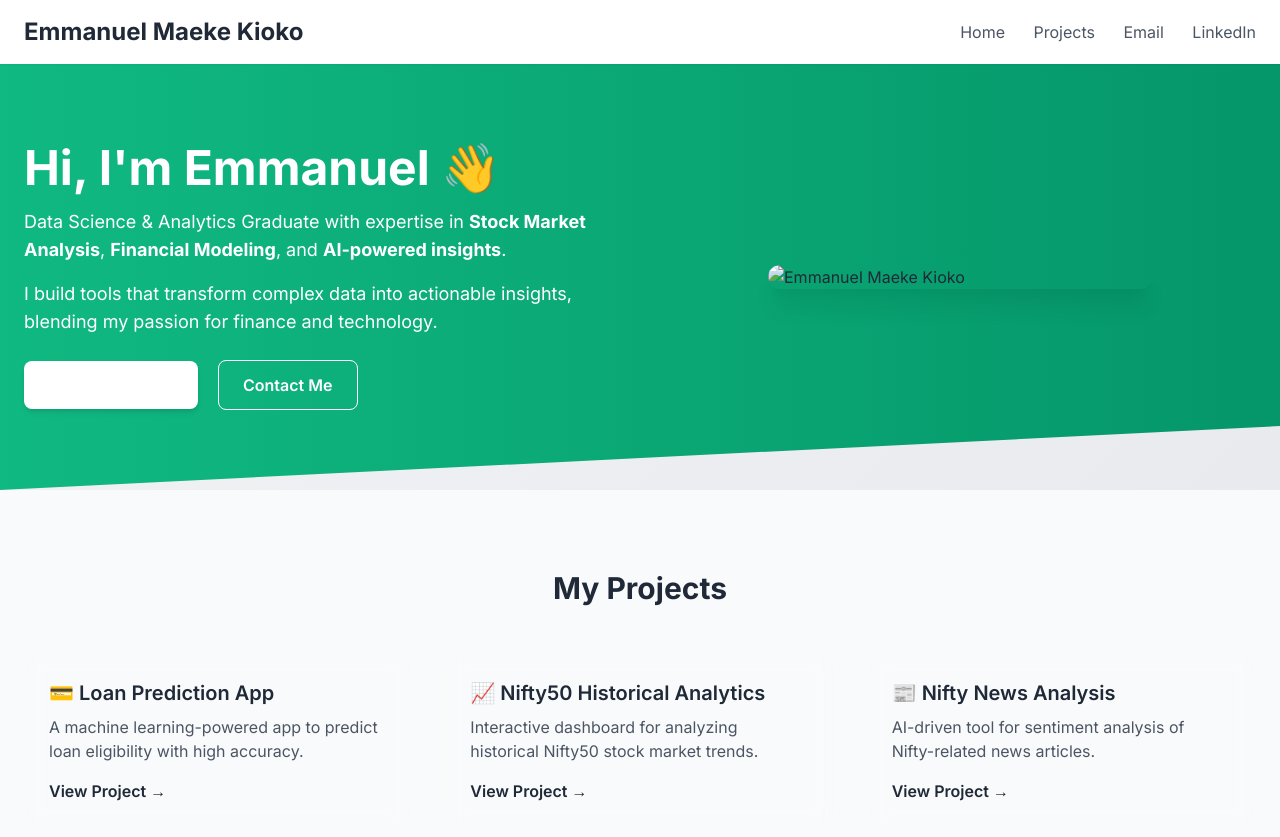
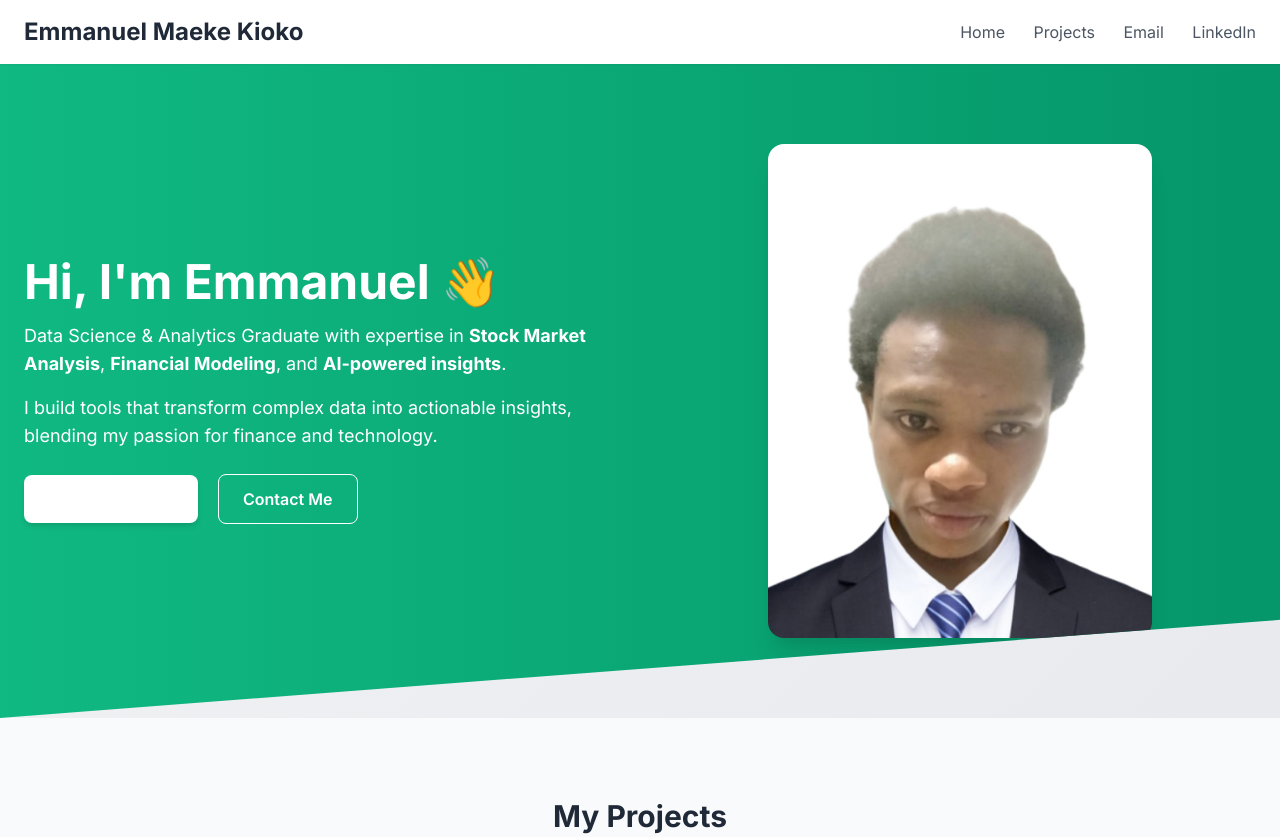
Before and after one commit to mtotowajemo0/github.io, a plain HTML site: page index.html in a window 1280 px wide. Shown: the top 837 px of the page. Drawn offline with nearby package versions, Linux system fonts and the light colour scheme.

Commit message:
Update index.html

```diff
--- a/index.html
+++ b/index.html
@@ -78,7 +78,7 @@
         </div>
       </div>
       <div class="md:w-1/2">
-        <img src="your-photo.jpg" alt="Emmanuel Maeke Kioko" class="w-full max-w-sm mx-auto rounded-2xl shadow-xl hover-scale">
+        <img src="my pic.jpg" alt="Emmanuel Maeke Kioko" class="w-full max-w-sm mx-auto rounded-2xl shadow-xl hover-scale">
       </div>
     </div>
   </section>
```
